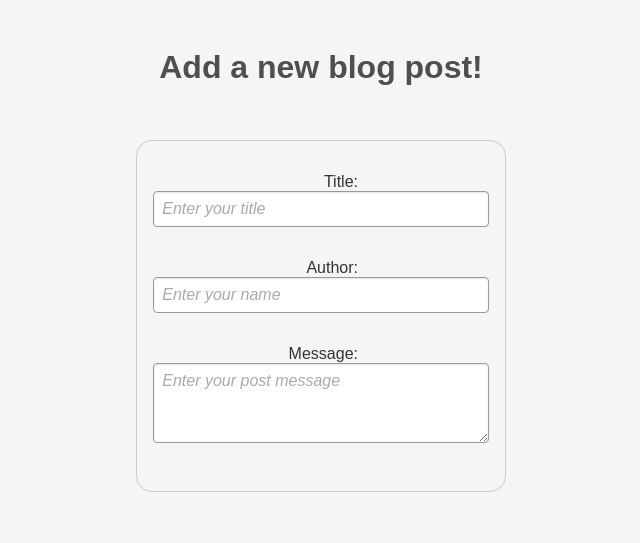
After one commit to SandraSpiegelberg/Masterblog, a Flask app: page /add in a window 1280 px wide. The commit adds this page. Shown: the top 543 px of the page, without its empty margins (319-959 px from the left). Run offline with Flask 3, Linux system fonts and the light colour scheme.

Commit message:
add a create a new post feature, with add rout and new add.html file also expand some style code

```diff
--- a/app.py
+++ b/app.py
@@ -2,10 +2,25 @@
 
 
 import json
-from flask import Flask, render_template
+import os
+from flask import Flask, redirect, render_template, request, url_for
 
 
 app = Flask(__name__)
+
+
+def load_posts():
+    if os.path.exists("blog_posts.json"):
+        with open("blog_posts.json", "r", encoding="utf-8") as blog_file:
+            return json.load(blog_file)
+    else:
+        return []
+
+
+def save_posts(posts):
+    with open ("blog_posts.json", "w", encoding="utf-8") as blog_file:
+        json.dump(posts, blog_file, indent=4, ensure_ascii=False)
+
 
 
 @app.route('/')
@@ -14,9 +29,37 @@ def index():
     Home page of the Blog application.
     This function reads blog posts from a JSON file and renders them on the index page.
     """
-    with open("blog_posts.json", "r", encoding="utf-8") as blog_file:
-        blog_posts = json.load(blog_file)
+    blog_posts = load_posts()
     return render_template('index.html', posts=blog_posts)
+
+
+@app.route('/add', methods=['GET', 'POST'])
+def add():
+    """
+    Add a new blog post.
+    This function handles the logic for handling new blog posts.
+    """
+    if request.method == 'POST':
+        blog_posts = load_posts()
+        author = request.form.get("author")
+        title = request.form.get("title")
+        content = request.formget("msg")
+        if blog_posts:
+            post_id = len(blog_posts) + 1
+        else:
+            post_id = 1
+
+        new_post = {
+            "id" : post_id,
+            "author" : author,
+            "title" : title,
+            "content" : content
+        }
+        blog_posts.append(new_post)
+        save_posts(blog_posts)
+        return redirect(url_for('index'))
+
+    return render_template('add.html')
 
 
 if __name__ == "__main__":
--- a/static/style.css
+++ b/static/style.css
@@ -3,11 +3,84 @@ body {
     background-color: #F5F5F5;
     padding: 20px;
     color: #333;
+    text-align: center;
 }
 
 h1 {
     text-align: center;
     color: #4F4F4F;
+}
+
+form {
+  display: inline-block;
+  /* Form outline */
+  max-width: 500px;
+  margin: 2em auto;
+  padding: 1em;
+  border: 1px solid #ccc;
+  border-radius: 1em;
+}
+
+p + p {
+  margin-top: 1em;
+}
+
+label {
+  /* Uniform size & alignment */
+  display: inline-block;
+  min-width: 90px;
+  margin-right: 1em;
+  text-align: right;
+  color: #333;
+}
+
+input,
+textarea {
+  /* To make sure that all text fields have the same font settings
+     By default, text areas have a monospace font */
+  font: 1em sans-serif;
+  /* Uniform text field size */
+  width: 100%;
+  max-width: 100%;
+  box-sizing: border-box;
+  margin-bottom: 1em;
+  padding: 0.5em;
+  /* Match form field borders */
+  border: 1px solid #999;
+  border-radius: 4px;
+  box-shadow: inset 0 1px 2px rgba(0, 0, 0, 0.1);
+  transition: border-color 0.2s, box-shadow 0.2s;
+}
+
+input:focus,
+textarea:focus {
+  /* To give a little highlight on active elements */
+  outline: 2px solid #0066cc;
+  box-shadow: 0 0 5px rgba(0, 102, 204, 0.4);
+}
+
+input::placeholder,
+textarea::placeholder {
+  color: #aaa;
+  font-style: italic;
+}
+
+textarea {
+  /* Align multiline text fields with their labels */
+  vertical-align: top;
+  /* Provide space to type some text */
+  height: 5em;
+}
+
+.button {
+  /* Align buttons with the text fields */
+  padding-left: 90px; /* same size as the label elements */
+}
+
+button {
+  /* This extra margin represent roughly the same space as the space
+     between the labels and their text fields */
+  margin-left: 0.5em;
 }
 
 .post {
--- /dev/null
+++ b/templates/add.html
@@ -0,0 +1,26 @@
+<!DOCTYPE html>
+<html lang="en">
+    <head>
+        <meta charset="UTF-8">
+        <meta name="viewport" content="width=device-width, initial-scale=1.0">
+        <title>Add Post</title>
+        <link rel="stylesheet" href="{{ url_for('static', filename='style.css') }}">
+    </head>
+    <body>
+        <h1>Add a new blog post!</h1>
+        <form action="{{url_for('add')}}" method="POST" spellcheck="true">
+            <p>
+            <label for="title">Title:</label>
+            <input type="text" id="title" name="post_title" placeholder="Enter your title" required/>
+            </p>
+            <p>
+            <label for="author">Author:</label>
+            <input type="text" id="author" name="post_author" placeholder="Enter your name" required />
+            </p>
+            <p>
+            <label for="msg">Message:</label>
+            <textarea id="msg" name="post_message" placeholder="Enter your post message" required></textarea>
+            </p>
+        </form>
+    </body>
+</html>
```
